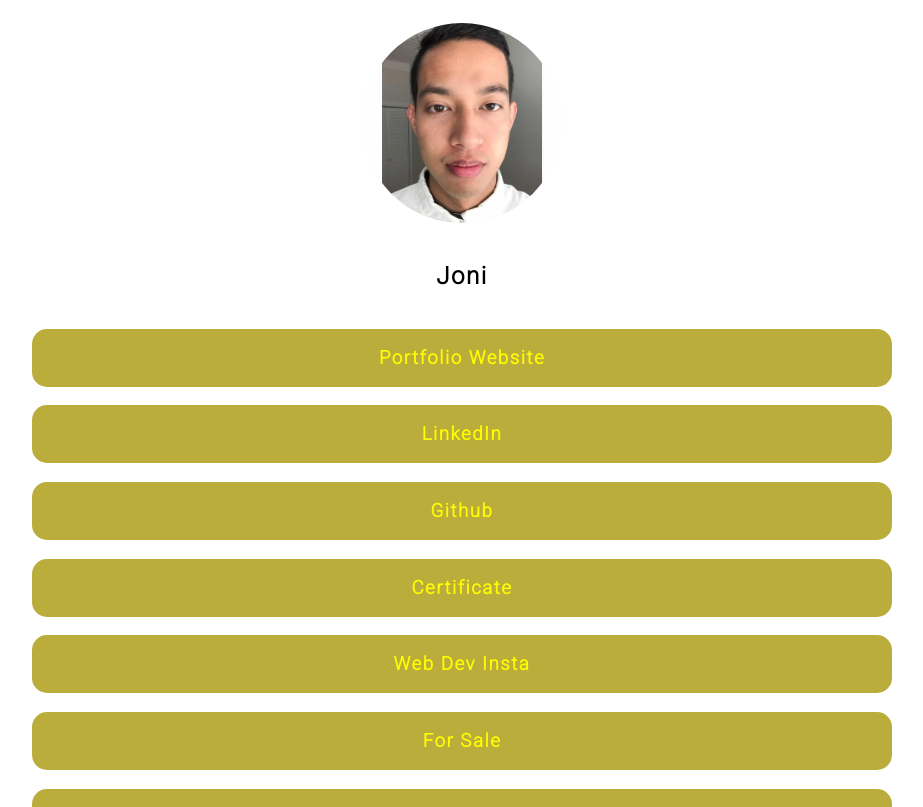
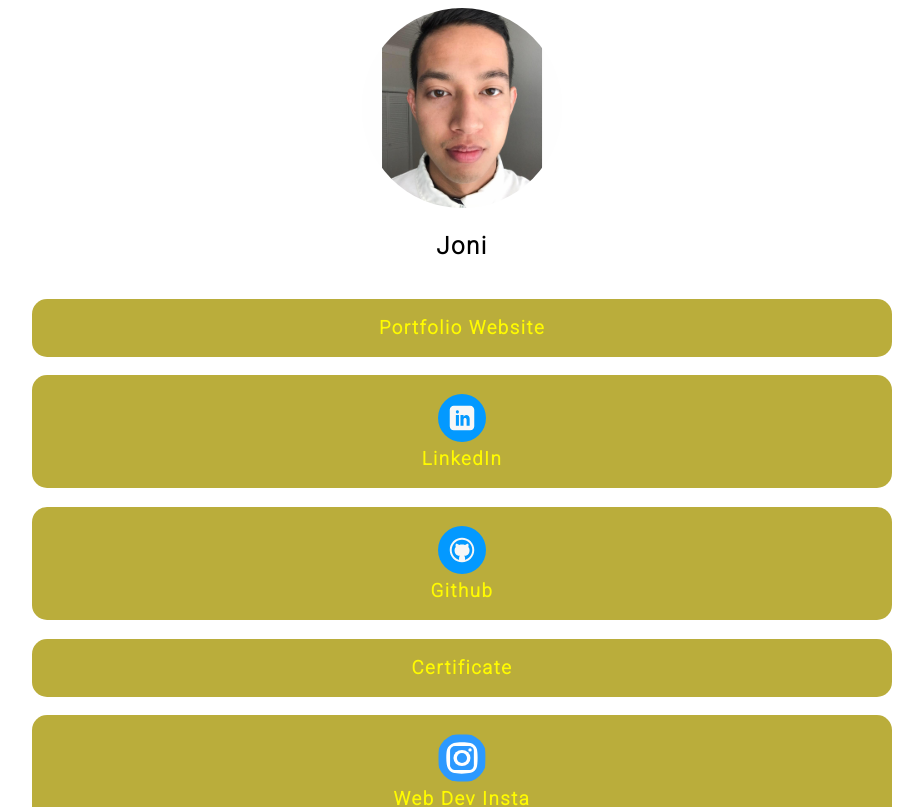
Before and after one commit to jogusland/my-Links, a React (Create React App) app: page / in a window 1280 px wide. Shown: the top 807 px of the page, without its empty margins (178-1101 px from the left). Built offline with nearby package versions, Linux system fonts and the light colour scheme.

Commit message:
added and fixed icons

```diff
--- a/src/components/Body.js
+++ b/src/components/Body.js
@@ -1,7 +1,7 @@
 import Instagram from "../images/social-media/Instagram/insta.svg";
 import Github from "../images/social-media/github.svg";
 import LinkedIn from "../images/social-media/linkedin.svg";
-// import Facebook from "../images/social-media/facebook-logo.png";
+import Facebook from "../images/social-media/Facebook/facebook-logo.jpg";
 import Twitter from "../images/social-media/twitter.svg";
 import classes from "./Body.module.css";
 
@@ -9,6 +9,7 @@ const Body = () => {
   const info = [
     {
       name: "Portfolio Website",
+      img: "",
       href: "https://jogusland.github.io/myportfolio/",
     },
     {
@@ -23,6 +24,7 @@ const Body = () => {
     },
     {
       name: "Certificate",
+      img: "",
       href: "https://www.credential.net/475ed24b-f8ab-4f7e-83d5-709f66e1e9de",
     },
     {
@@ -32,16 +34,17 @@ const Body = () => {
     },
     {
       name: "For Sale",
+      img: "",
       href: "https://jogusland.github.io/for-sale/",
     },
     {
       name: "Jogu TV",
-      // img: Facebook,
+      img: Facebook,
       href: "https://www.facebook.com/jogusland",
     },
     {
       name: "Joni Developer",
-      // img: Facebook,
+      img: Facebook,
       href: "https://www.facebook.com/joniDeveloper",
     },
     {
@@ -56,25 +59,35 @@ const Body = () => {
     },
     {
       name: "Club House: @jonislg",
+      img: "",
       href: "https://www.clubhouse.com/@jonislg?utm_medium=ch_profile&utm_campaign=XM8lUYLB2PQCY6yCM09EmA-192269",
     },
     {
       name: "Opensea",
+      img: "",
       href: "https://opensea.io/jonisland",
     },
   ];
 
   const listItems = info.map((item) => {
+    let image = <img src={item.img} alt={item.name} />;
+
+    if (item.img === "") {
+      image = "";
+    }
+
     return (
       <h3 key={Math.random()}>
-        {/* <img src={item.img} alt={item.name} /> */}
-        <a href={item.href}>{item.name}</a>
+        <a href={item.href} className="itemContainer">
+          <div>{image}</div>
+          <div>{item.name}</div>
+        </a>
       </h3>
     );
   });
 
   return (
-    <main className={`${classes} container flex `}>
+    <main className={`${classes} container flex`}>
       <div>{listItems}</div>
       <h4 className="grey">Video Editing: @windowlightmedia</h4>
     </main>
--- a/src/components/Body.module.css
+++ b/src/components/Body.module.css
@@ -1,3 +1,11 @@
 img {
   width: 50px;
+  border-radius: 50%;
+  margin: 0;
 }
+
+.classes .itemContainer {
+  color: black;
+  display: flex;
+  flex-direction: row;
+}
```
Also changed, not shown: src/images/social-media/Facebook/facebook-logo.jpg (added), 1 other file (tests, documents, lock files or other folders).
